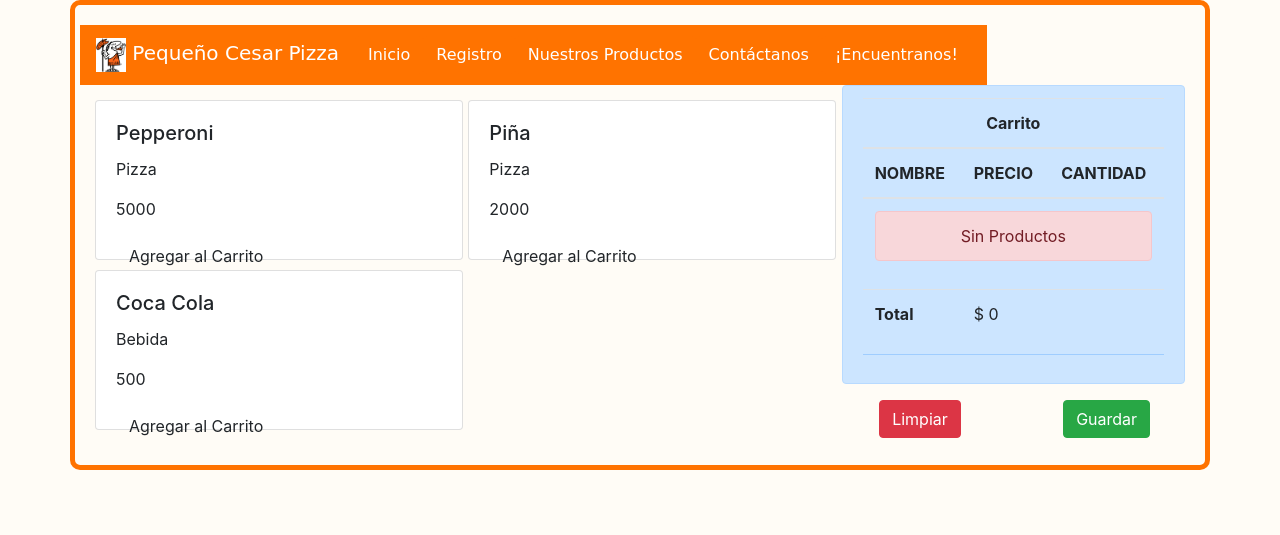
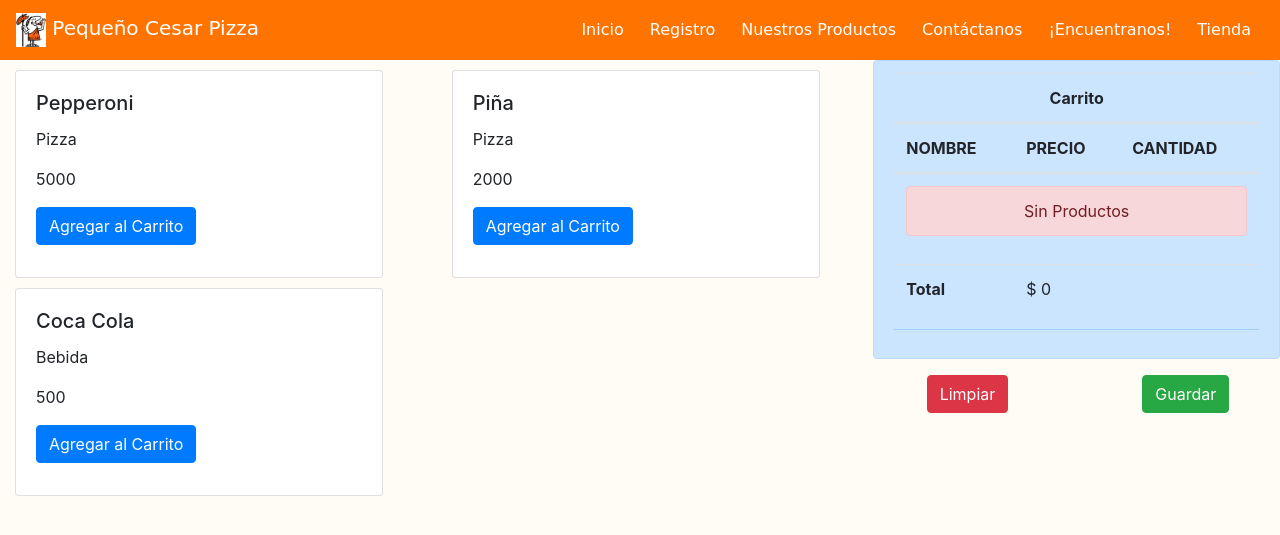
Before and after one commit to DeszK/Encargo3, a Django app: page /tienda in a window 1280 px wide. Shown: the top 535 px of the page. Run offline with Django 4.2, Linux system fonts and the light colour scheme; data comes from the database, SQL or seed files in the repository; both versions use the stored data as it was after the commit.

Commit message:
arreglo de tienda

```diff
--- a/cesar/templates/cesar/base.html
+++ b/cesar/templates/cesar/base.html
@@ -35,13 +35,16 @@
           <a class="btn" href="{% url 'registro' %}">Registro</a>
         </li>
         <li class="nav-item">
-          <a class="btn" href="nuestros_productos">Nuestros Productos</a>
+          <a class="btn" href="nuestros_productos.html">Nuestros Productos</a>
         </li>
         <li class="nav-item">
           <a class="btn" href="contactanos.html">Contáctanos</a>
         </li>
         <li class="nav-item">
           <a class="btn" href="mapa.html">¡Encuentranos!</a>
+        </li>
+        <li class="nav-item">
+          <a class="btn" href="{% url 'tienda' %}">Tienda</a>
         </li>
       </ul>
     </div>
--- a/cesar/templates/cesar/tienda.html
+++ b/cesar/templates/cesar/tienda.html
@@ -1,83 +1,34 @@
-{% load static %}
-<!DOCTYPE html>
-<html lang="en">
-<head>
-    <meta charset="UTF-8">
-    <meta name="viewport" content="width=device-width, initial-scale=1.0">
-    <title>Tienda</title>
-    <link rel="stylesheet" href="https://cdn.jsdelivr.net/npm/bootstrap@4.6.2/dist/css/bootstrap.min.css"
-    integrity="sha384-xOolHFLEh07PJGoPkLv1IbcEPTNtaed2xpHsD9ESMhqIYd0nLMwNLD69Npy4HI+N" crossorigin="anonymous">
-<link rel="stylesheet" href={% static "/css/style.css" %} />
+{% extends "cesar/base.html"%}
 
-<script src="https://code.jquery.com/jquery-3.7.1.min.js" integrity="sha256-/JqT3SQfawRcv/BIHPThkBvs0OEvtFFmqPF/lYI/Cxo=" crossorigin="anonymous"></script>
-<script src="https://cdn.jsdelivr.net/npm/bootstrap@4.6.2/dist/js/bootstrap.bundle.min.js"
-    integrity="sha384-Fy6S3B9q64WdZWQUiU+q4/2Lc9npb8tCaSX9FK7E8HnRr0Jz8D6OP9dO5Vg3Q9ct"
-    crossorigin="anonymous"></script>
-</head>
-<body>
+{% block content %}
 
-<div class="container">
-    <div class="row">
-          <nav class="navbar navbar-expand-lg navbar-custom fuente">
-    <a class="navbar-brand">
-      <img src={% static "/img/cesar.jpg"%}  class="img-fluid" alt="">
-      <span class="navbar-brand-text">Pequeño Cesar Pizza</span>
-    </a>
-    <button class="navbar-toggler" type="button" data-toggle="collapse" data-target="#navbarNav" aria-controls="navbarNav"
-      aria-expanded="false" aria-label="Toggle navigation">
-      <span class="navbar-toggler-icon"></span>
-    </button>
-    <div class="collapse navbar-collapse" id="navbarNav">
-      <ul class="navbar-nav ml-auto">
-        <li class="nav-item active">
-          <a class="btn">Inicio <span class="sr-only">(current)</span></a>
-        </li>
-        <li class="nav-item">
-          <a class="btn" href="registro.html">Registro</a>
-        </li>
-        <li class="nav-item">
-          <a class="btn" href="nuestros_productos.html">Nuestros Productos</a>
-        </li>
-        <li class="nav-item">
-          <a class="btn" href="contactanos.html">Contáctanos</a>
-        </li>
-        <li class="nav-item">
-          <a class="btn" href="mapa.html">¡Encuentranos!</a>
-        </li>
-      </ul>
-    </div>
-  </nav>
-
-    </div>
 <div class="row">
     <div class="col-8">
-            <div class="row" style="padding: 10px 0;">
+        <div class="row" style="padding: 5px 0;">
             <div class="col-12">
                 <div class="row">
                     {% for producto in productos %}
                     <div class="col-6">
-                            <div class="card" style="height: 10rem; width: 23rem; margin: 5px 0px;">
+                        <div class="card" style="height: 13rem; width: 23rem; margin: 5px 0px; margin-left:15px">
                             <div class="card-body">
                                 <h5 class="card-title">{{producto.nombre}}</h5>
                                 <p class="card-text">{{producto.categoria}}</p>
                                 <p class="card-text">{{producto.precio}}</p>
-                                    <a href="{% url 'Add' producto.id %}" class="btn btn.primary">Agregar al Carrito</a>
+                                <a href="{% url 'Add' producto.id %}"  class="btn btn-primary">Agregar al Carrito</a>
+                            </div>
+                        </div>
+                    </div>
+                    {% endfor %}
+                </div>
+            </div>
+        </div>
+    </div>
+
+    <div class="col-4">
+        {% include "cesar/carrito.html" %}
     </div>
 
 </div>
 
-                        </div>
-                        {% endfor %}
 
-                    </div>
-                </div>
-            </div>
-        </div>
-        <div class="col-4">
-            {% include "cesar/carrito.html" %}
-        </div>
-    </div>
-</div>
-
-</body>
-</html>
+{%endblock%}
```
Also changed, not shown: db.sqlite3. Lines whose indentation alone changed are shown as unchanged.
